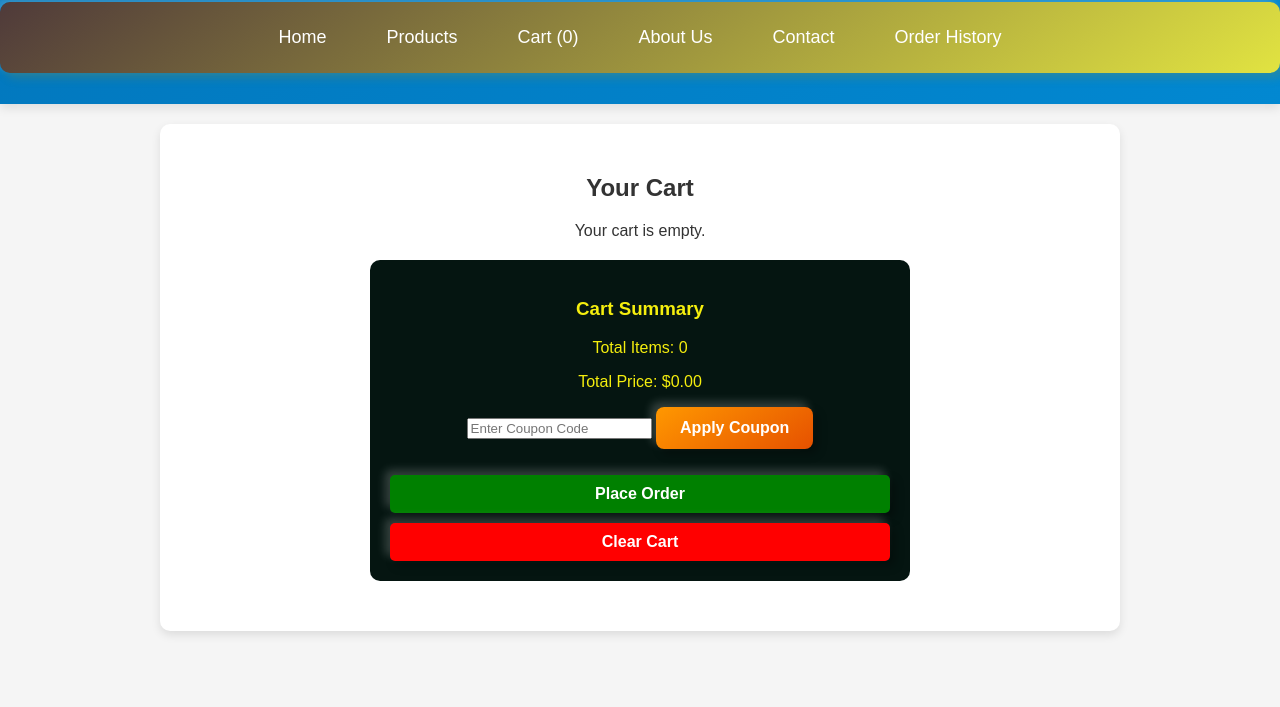
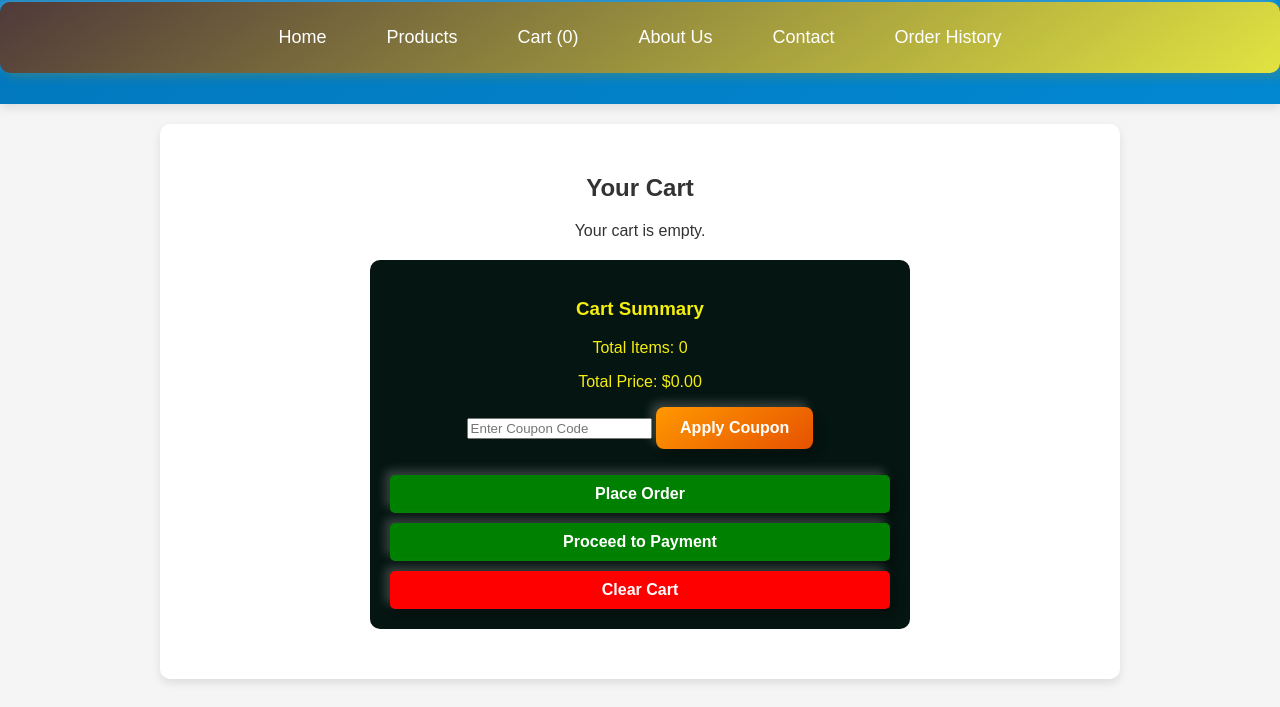
Before and after one commit to HamadMehmood/metacomart, a website: page cart.html in a window 1280 px wide. Shown: the part 93-800 px from the top of the page. Drawn offline with Linux system fonts and the light colour scheme; sample sign-in values are in the browser's storage.

Commit message:
Update cart.html

```diff
--- a/cart.html
+++ b/cart.html
@@ -38,6 +38,7 @@
       <p id="couponMessage"></p>
 
       <button onclick="saveOrderToHistory()" class="checkout-btn">Place Order</button>
+      <button onclick="window.location.href='payment.html'" class="checkout-btn">Proceed to Payment</button>
       <button onclick="clearCart()" class="clear-cart-btn">Clear Cart</button>
     </div>
   </section>
```
